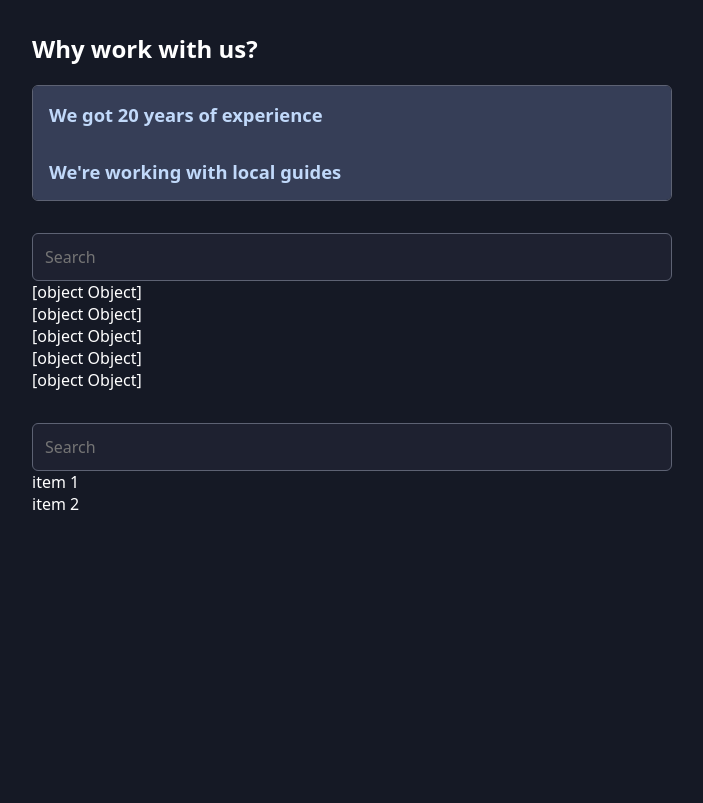
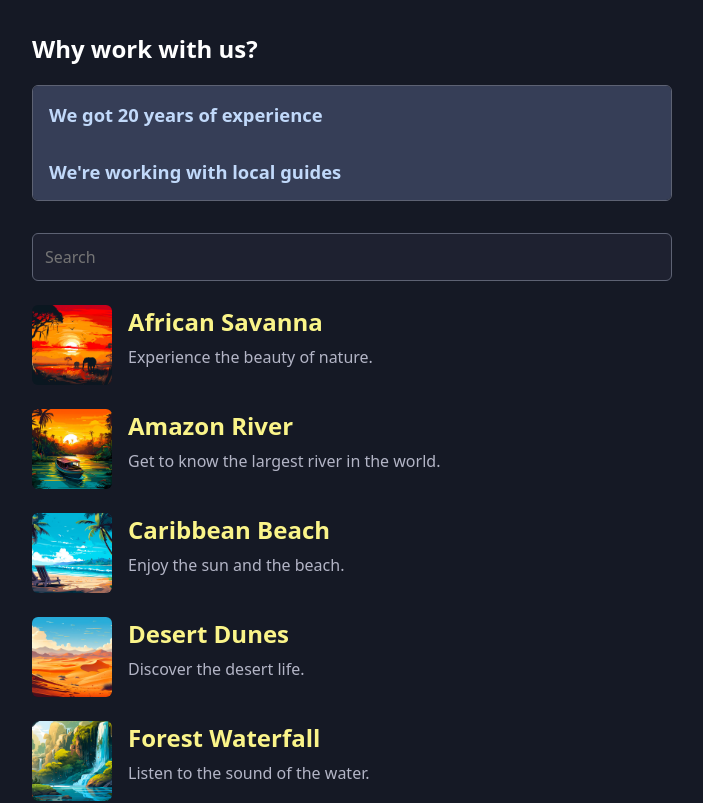
Before and after one commit to indahtheresia/section-29, a React (Vite) app: page / in a window 1280 px wide. Shown: the top 803 px of the page, without its empty margins (288-991 px from the left). Built offline with nearby package versions, Linux system fonts and the light colour scheme.

Commit message:
Implement a search functionality with help of render props

```diff
--- a/src/App.jsx
+++ b/src/App.jsx
@@ -5,6 +5,7 @@
 import desertImg from './assets/desert-dunes.jpg';
 import forestImg from './assets/forest-waterfall.jpg';
 import SearchableList from "./components/SearchableList/SearchableList";
+import Place from "./Place.jsx";
 
 const PLACES = [
   {
@@ -70,8 +71,12 @@
       </Accordion>
     </section>
     <section>
-      <SearchableList items={PLACES} />
-      <SearchableList items={['item 1', 'item 2']} />
+      <SearchableList items={PLACES}>
+        {(item) => <Place item={item} />}
+      </SearchableList>
+      <SearchableList items={['item 1', 'item 2']}>
+        {(item) => item}
+      </SearchableList>
     </section>
   </main>;
 }
--- /dev/null
+++ b/src/Place.jsx
@@ -0,0 +1,11 @@
+export default function Place({ item }) {
+  return (
+    <article className="place">
+      <img src={item.image} alt={item.title} />
+      <div>
+        <h2>{item.title}</h2>
+        <p>{item.description}</p>
+      </div>
+    </article>
+  );
+}
--- a/src/components/SearchableList/SearchableList.jsx
+++ b/src/components/SearchableList/SearchableList.jsx
@@ -1,6 +1,6 @@
 import { useState } from "react";
 
-export default function SearchableList({ items }) {
+export default function SearchableList({ items, children }) {
   const [searchTerm, setSearchTerm] = useState('');
 
   const searchResults = items.filter((item) => JSON.stringify(item).toLowerCase().includes(searchTerm.toLowerCase()));
@@ -13,7 +13,7 @@
       <input type="search" placeholder="Search" onChange={handleChange} />
       <ul>
         {searchResults.map((item, index) => (
-          <li key={index}>{item.toString()}</li>
+          <li key={index}>{children(item)}</li>
         ))}
       </ul>
     </div>
```
